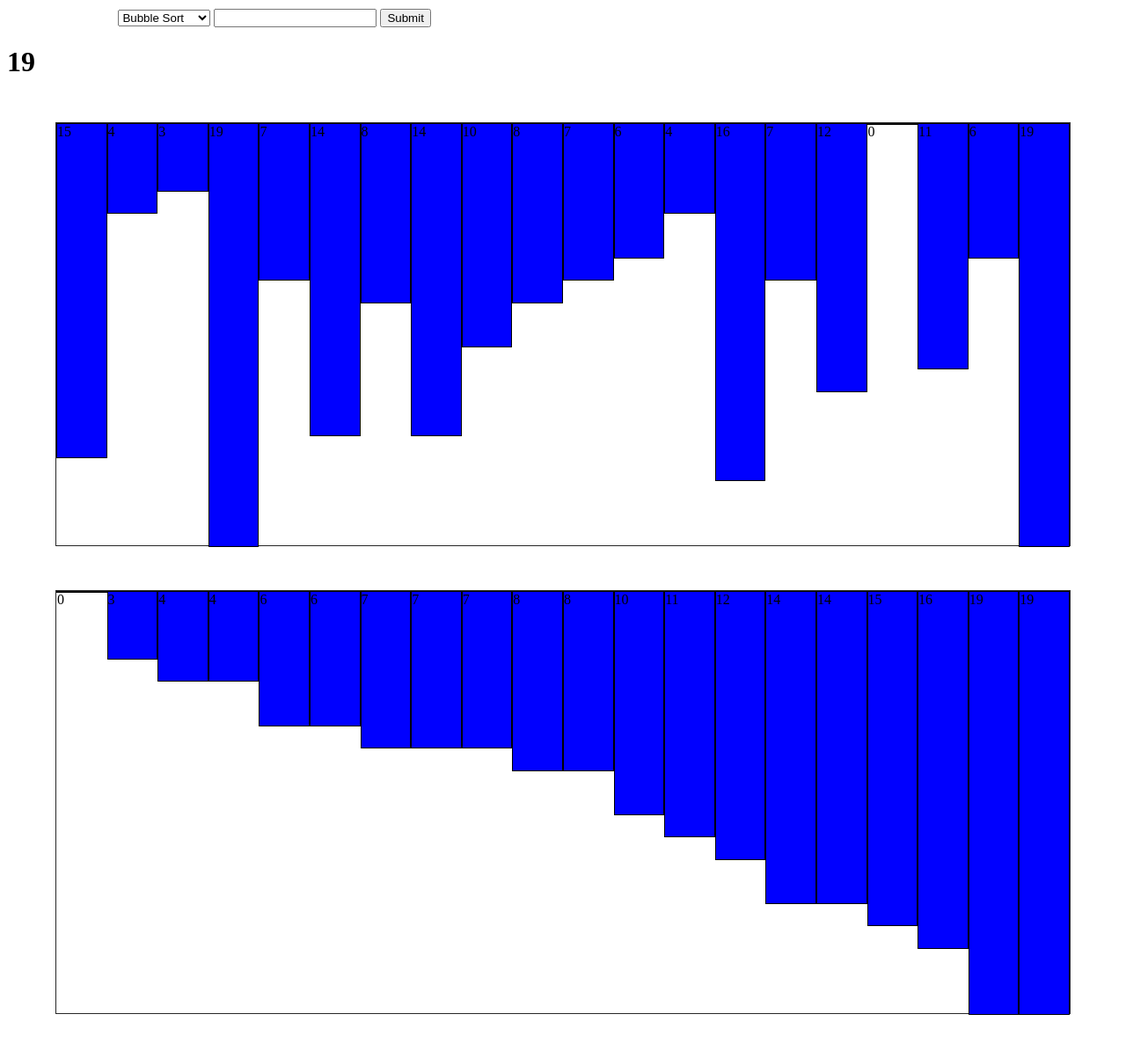
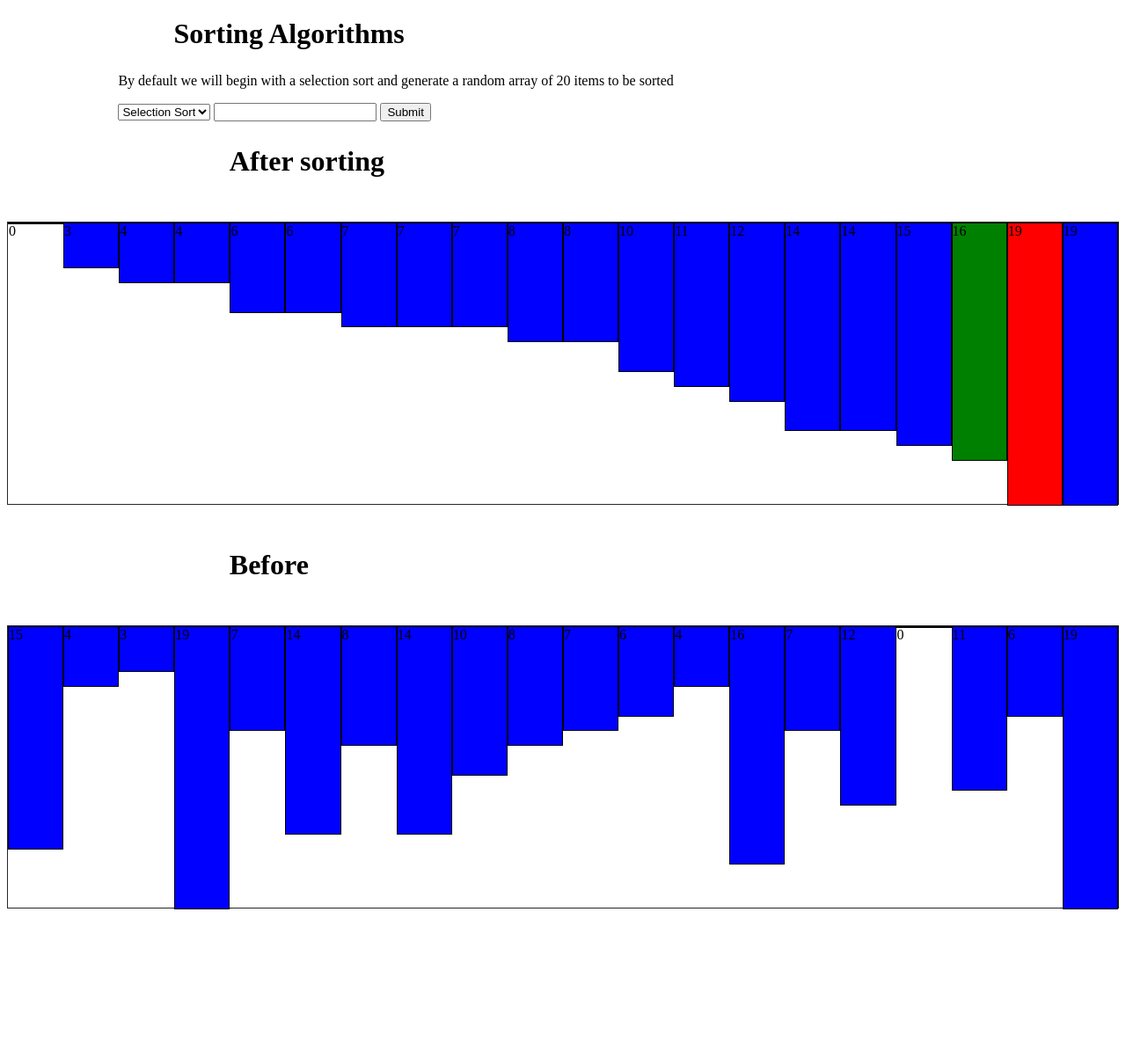
Before and after one commit to Frankothe196/sorting_algorithms_visualized, a Flask app: page / in a window 1280 px wide. Shown: the whole page at 88% size. After the commit the page ends 1034 px from the top, so only its background shows below. Run offline with Flask 2, Linux system fonts and the light colour scheme.

Commit message:
Close of day, selection sort finished

```diff
--- a/static/css/index.css
+++ b/static/css/index.css
@@ -1,10 +1,20 @@
+.hero{
+    display: flex;
+    flex-direction: column;
+}
+
+h2{
+    font-size: 2rem;
+    margin-left: 20%;
+}
+
 .table{
     position: relative;
     display: flex;
     flex-direction: row;
     margin: 50px auto;
-    width: 90vw;
-    height: 60vh;
+    width: auto;
+    height: 40vh;
     justify-content: start;
     border: 1px solid rgb(39, 39, 39);
     transition: 500ms;
@@ -13,11 +23,19 @@
 .table .item{
     position: relative;
     height: var(--item-height);
+    width: 5px;
     width: 100%;
     background-color: blue;
     border: 1px solid black;
 }
 
+.table .item.active{
+    background-color: green;
+}
+
+.table .item.touch{
+    background-color: red;
+}
 .header{
     position: relative;
     display: flex;
--- a/static/js/main.js
+++ b/static/js/main.js
@@ -54,13 +54,14 @@ const algo = {
                     }
 
                 }
+            }
 
-            }
             if(finalMin!=undefined){
                 console.log( data[finalMinIndex]," : ",data[index] )
                 data[finalMinIndex]=data[iter]
                 data[iter]=finalMin
             }
+
             console.log('run'+iter)
             setTimeout(() => {
                 updateTable(data)
--- a/templates/index.html
+++ b/templates/index.html
@@ -9,10 +9,13 @@
 </head>
 <body>
     <div class="header">
+        <div class="hero">
+            <h1>Sorting Algorithms</h1>
+            <p>By default we will begin with a selection sort and generate a random array of 20 items to be sorted</p>
             <form method="post">
                 <select name="algorithm" id="">
+                    <option value="Bubble Sort">Selection Sort</option>
                     <option value="Bubble Sort">Bubble Sort</option>
-                <option value="Bubble Sort">Selection Sort</option>
                     <option value="Bubble Sort">Quick Sort</option>
                     <option value="Bubble Sort">Merge Sort</option>
                 </select>
@@ -20,7 +23,10 @@
                 <input type="submit">
             </form>
         </div>
-    <h1>{{func[1]}}</h1>
+    </div>
+    <h2>After sorting</h2>
+    <div class="table" id="table"></div>
+    <h2>Before</h2>
     <div class="table">
         {% for i in func[0] %}
             <div class="item" style="--item-height: {{i/func[1]*100}}%">
@@ -29,11 +35,10 @@
         {% endfor %}
     </div>
 
-
-    <div class="table" id="table">
-    </div>
 <script>
 
+//Let us select our table
+const table = document.getElementById('table')
 //Lets get our data from python
 let max = `{{func[1]}}` // largest number in array
 let data = `{{func[0]}}` // Full array
@@ -71,21 +76,30 @@ let algo = {
                     // console.log(current, ' iter: ',iter, 'data: ',data[i])
                 }
             }
-            //We have not iterated through all items for a target
+
+            //We have now iterated through all items for a target
             if(finalMin!=undefined){
                 // console.log( data[finalMinIndex]," : ",data[index] )
                 data[finalMinIndex]=data[iter]
                 data[iter]=finalMin
-                let newData=data
+                // console.log(data)
+
+                //Code below will update the table
+                let html =''
+                for(let iter1=0; iter1<data.length; iter1++){
+                    html=html+`
+                    <div class="item ${iter1==iter?'active':''} ${iter1==finalMinIndex?'touch':''}" style="--item-height: ${data[iter1]/max*100}%">
+                        ${data[iter1]}
+                        </div>
+                        `
+                }
+                //set timeout
+                setTimeout(() => {
+                    table.innerHTML=html
+                }, 200*iter);
 
 
-                setTimeout(function() {
-                    function test (newData){
-                        console.log(newData)
-                    }
-                    test(data)
-                    updateTable(iter,data);
-                }, 200 * iter);
+                // updateTable(i,data)
 
             }
 
```
Lines whose indentation alone changed are shown as unchanged.
